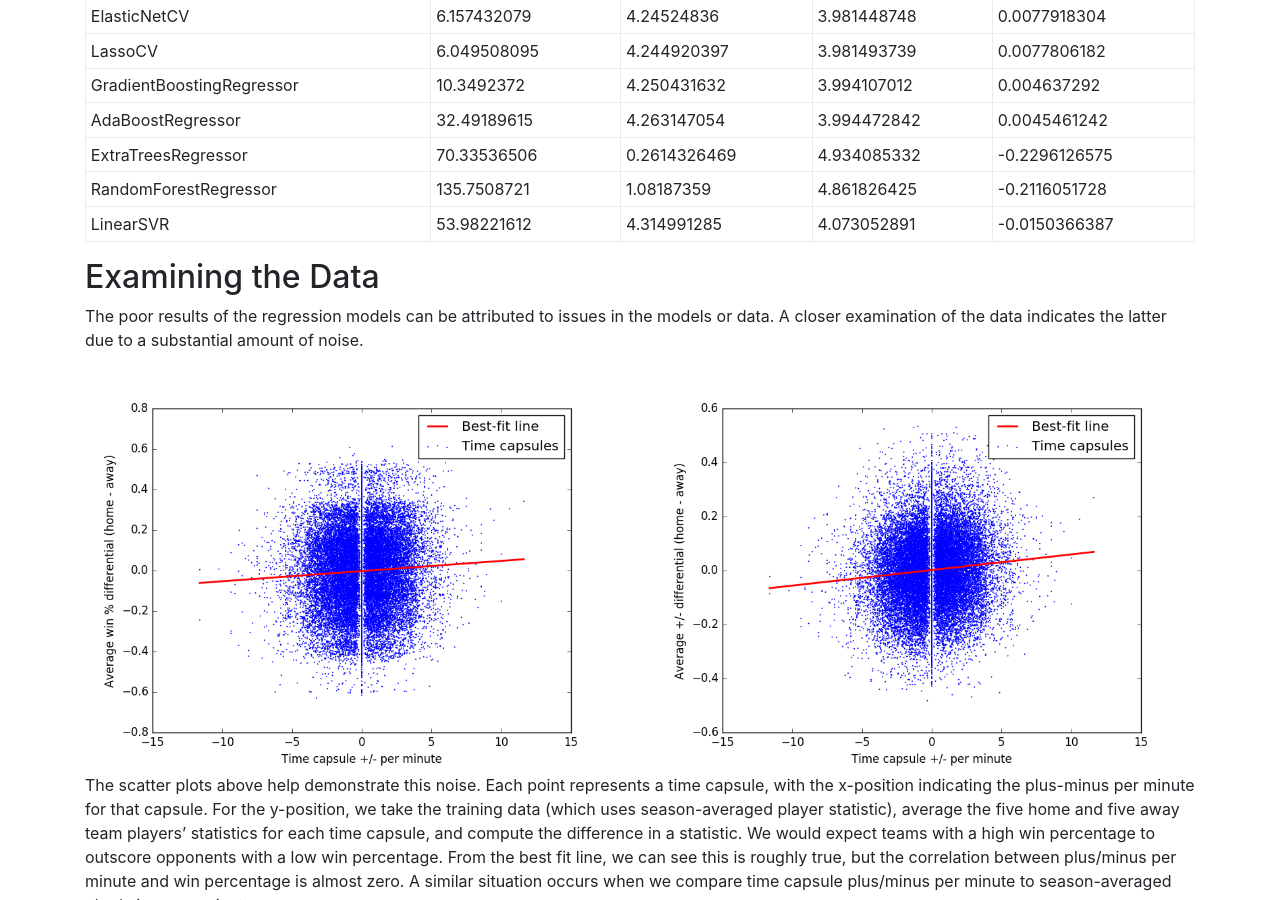
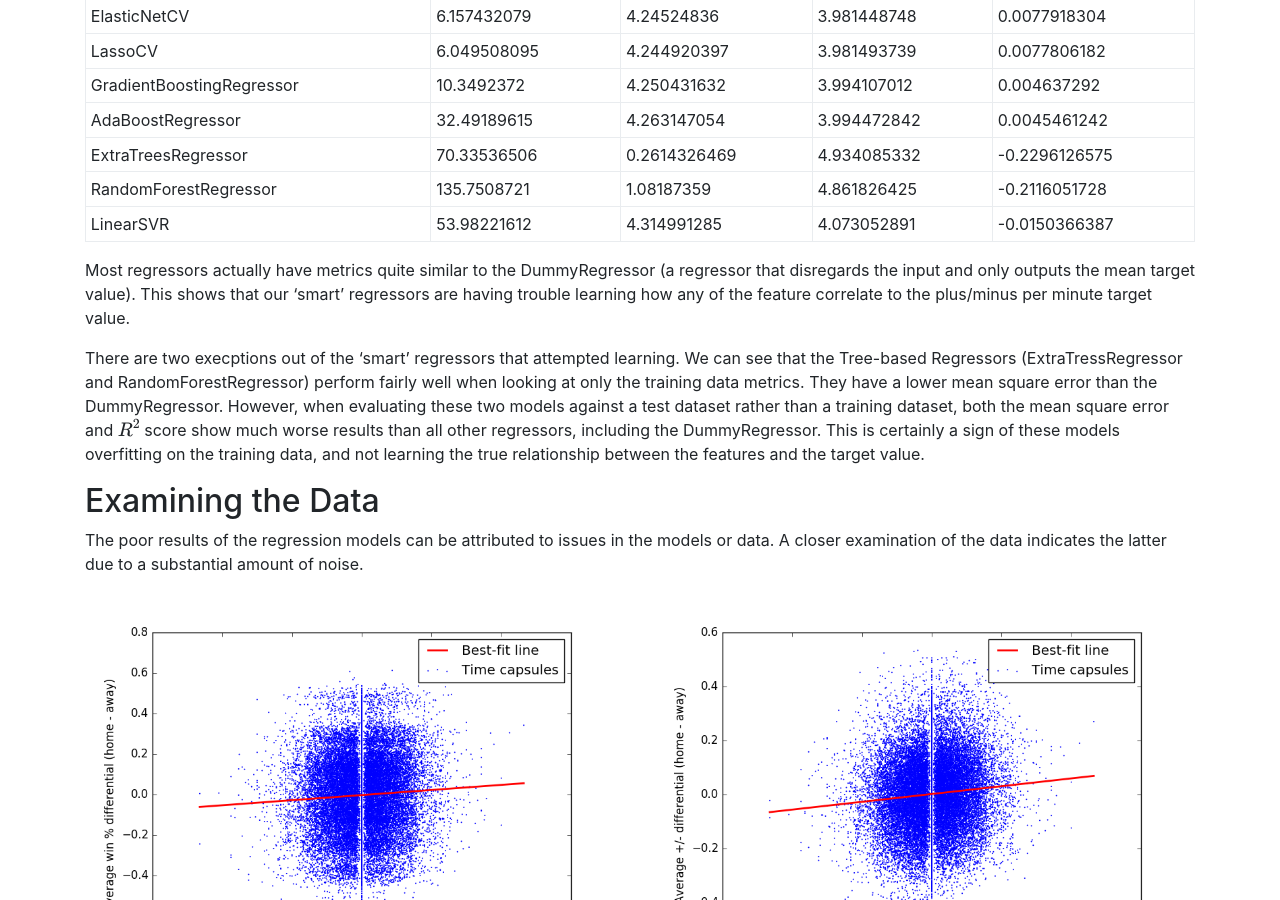
Before and after one commit to B-Ball-Brain/B-Ball-Brain.github.io, a Jekyll site: the page built from results.md, in a window 1280 px wide and 900 px high, scrolled down 382 px. Built offline with Jekyll 4.4.1, drawn with Linux system fonts in a browser that asks for light colours; nearby versions of some CDN libraries; some web fonts are replaced; formulas are drawn with MathJax 3; some of the changed text lies outside the part shown.

Commit message:
Committing changes to results page and images for the results

```diff
--- a/results.md
+++ b/results.md
@@ -93,6 +93,10 @@ order: 3
     </tr>
 </table>
 
+Most regressors actually have metrics quite similar to the DummyRegressor (a regressor that disregards the input and only outputs the mean target value).  This shows that our 'smart' regressors are having trouble learning how any of the feature correlate to the plus/minus per minute target value.
+
+There are two execptions out of the 'smart' regressors that attempted learning.  We can see that the Tree-based Regressors (ExtraTressRegressor and RandomForestRegressor) perform fairly well when looking at only the training data metrics.  They have a lower mean square error than the DummyRegressor.  However, when evaluating these two models against a test dataset rather than a training dataset, both the mean square error and $$R^2$$ score show much worse results than all other regressors, including the DummyRegressor.  This is certainly a sign of these models overfitting on the training data, and not learning the true relationship between the features and the target value.
+
 ## Examining the Data
 
 The poor results of the regression models can be attributed to issues in the models or data.  A closer examination of the data indicates the latter due to a substantial amount of noise.
@@ -170,6 +174,8 @@ These results suggest that a classification model might perform better, as it si
     </tr>
 </table>
 
+Modifying our approach to a classification problem lets us train models that produce more meaningful results than the regression models.  Just like the previous approach, we can compare the smart models against a DummyClassifier, which only outputs the most common label.  We find all of our models perform at least as well as the DummyClassifier in terms of accuracy.  LogisticRegression, GradientBoostingClassifier, and FFN with Dropout even reach 60% accuracy while the DummyClassifier performs as well as a coin flip.
+
 ## Comparison to Previous Work
 
 Torres et. al. and Loeffelholz et. al. both attempted to predict results of NBA games using machine learning.[^loeffelholz2009predicting] [^torres2013prediction] They used box scores of teams from games played earlier in the season to train their models then they used the trained models to make predictions about the remaining games in the season. Below is a table showing the results from both experiments:
```
Also changed, not shown: assets/rmse.png (added), assets/rsquare.png (added).
